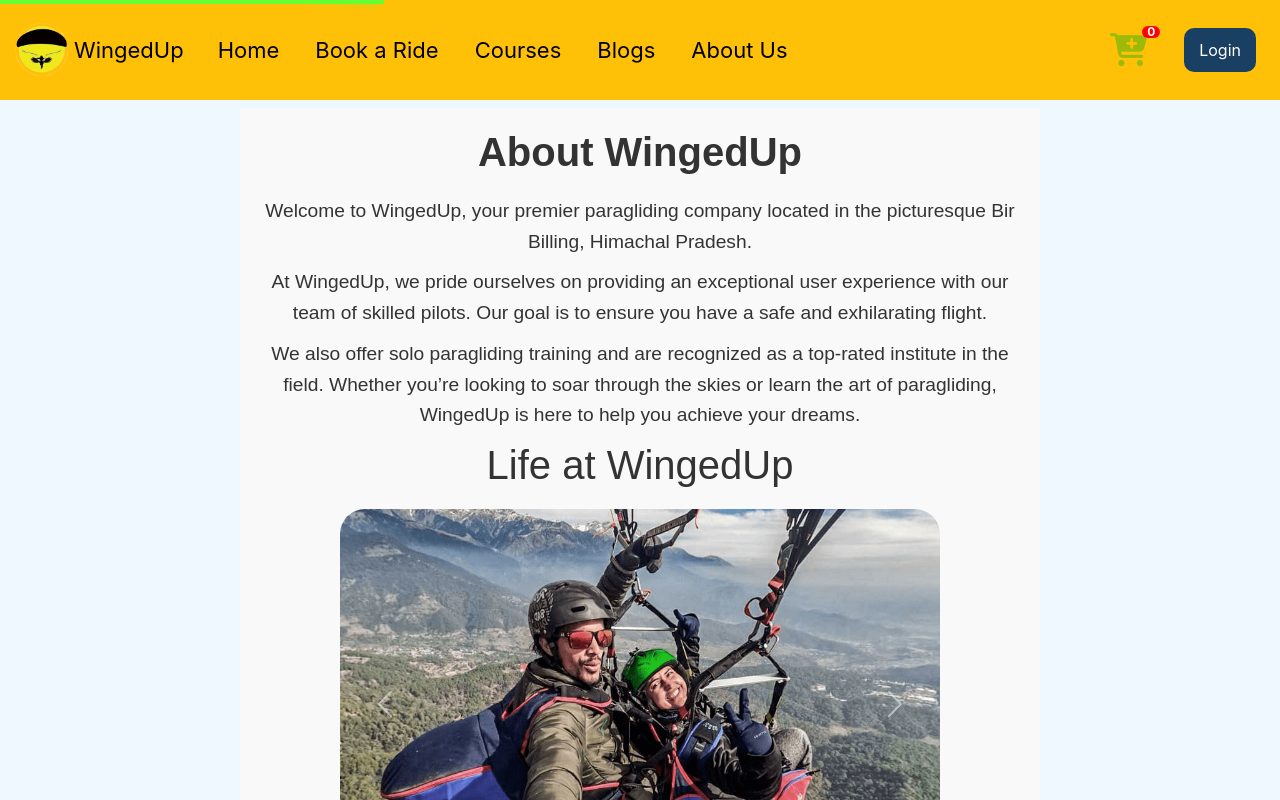
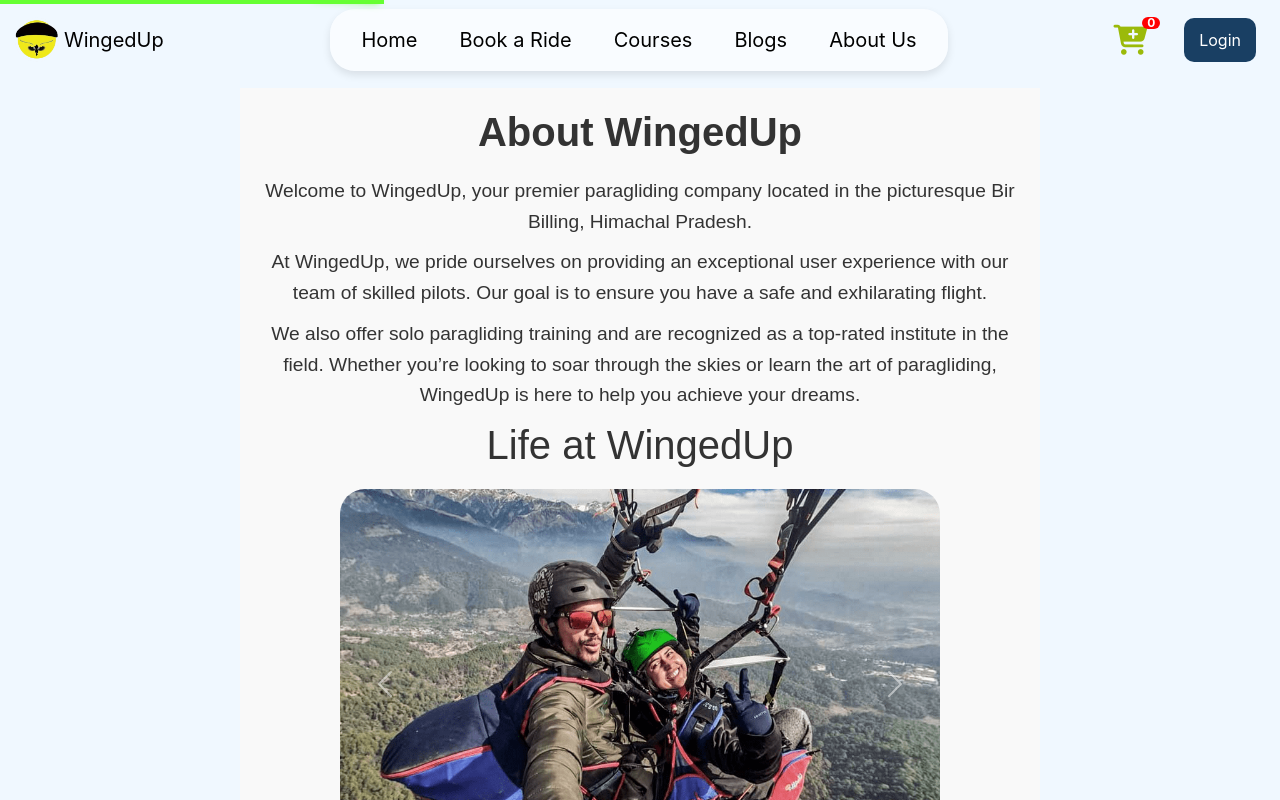
Before and after one commit to kaushal16124/wingedup, a React (Create React App) app in the folder frontend/: page /aboutus in a window 1280 px wide. Shown: the top 800 px of the page. Built offline with nearby package versions, Linux system fonts and the light colour scheme; no server answers.

Commit message:
Navbar designing session

```diff
--- a/frontend/src/App.css
+++ b/frontend/src/App.css
@@ -38,13 +38,13 @@
 }
 
 .navbar {
-
-  z-index: 100;
+  background-color: #e6d1d100;
+  z-index: 1;
 }
 
 .navbar-nav > li {
-  padding-left: 10px;
-  padding-right: 10px;
+  padding-left: 8px;
+  padding-right: 8px;
 }
 
 .bg-vid {
@@ -372,8 +372,16 @@ span {
 .navbar-header .navbar-brand {
   margin-left: 2px; /* Space between the logo and text */
 }
+.navbar-nav .nav-item .nav-link {
+  font-size: 20px; /* Adjust to your preferred size */
+}
 
 @media (max-width: 768px) {
+
+  .navbar {
+    background-color: #e6d1d1a9;
+    z-index: 100;
+  }
 .collapse.navbar-collapse {
 
   opacity: 1;
@@ -415,3 +423,45 @@ span {
   font-size: 14px; /* Adjust to your preferred size */
 }
 }
+
+@media (min-width: 768px) {
+.centered-menu {
+  background-color: rgba(255, 255, 255, 0.625); /* or any color you prefer */
+  border-radius: 25px;
+  box-shadow: 0 4px 8px rgba(0, 0, 0, 0.1);
+  padding: 8px 10px;
+  margin: 0 auto;
+}
+.centered-menu ul {
+  display: flex;
+  list-style: none;
+  padding: 0;
+  margin: 0;
+}
+
+.centered-menu li {
+  margin: 0 5px;
+  position: relative;
+  transition: all 0.3s ease;
+}
+
+.centered-menu-container {
+  display: flex;
+  justify-content: center;
+  flex: 1;
+}
+
+
+.centered-menu li:hover::before {
+  content: '';
+  position: absolute;
+  top: -10px;
+  left: -10px;
+  right: -10px;
+  bottom: -10px;
+  border-radius: 15px;
+  box-shadow: 0 8px 16px rgba(8, 0, 0, 0.2);
+  z-index: -1;
+}
+
+}
--- a/frontend/src/components/Navbar.js
+++ b/frontend/src/components/Navbar.js
@@ -185,21 +185,25 @@ useEffect(() => {
 
 
   return (
-    <nav className="navbar fixed-top navbar-collapse navbar-expand-lg navbar-light bg-warning" style={{ height: "100px", fontSize: "22px", fontFamily: "inherit" }}>
+    <nav className="navbar fixed-top navbar-collapse navbar-expand-lg navbar-light" style={{ height: "80px", fontSize: "20px", fontFamily: "inherit" }}>
       <div className="container-fluid  d-flex align-items-center justify-content-between">
       <div className="d-flex align-items-center">
         <button className="navbar-toggler" type="button" data-bs-toggle="collapse" data-bs-target="#navbarSupportedContent" aria-controls="navbarSupportedContent" aria-expanded="false" aria-label="Toggle navigation">
           <span className="navbar-toggler-icon"></span>
         </button>
         <div className="navbar-header d-flex align-items-center">
-          <img src={logo} alt="WingedUp" width="60" height="60" />
-          <a className="navbar-brand" href="/" style={{ fontSize: "22px" }}>WingedUp</a>
+          <img src={logo} alt="WingedUp" width="50" height="50" />
+          <a className="navbar-brand" href="/" style={{ fontSize: "20px" }}>WingedUp</a>
         </div>
         </div>
         <div className="collapse navbar-collapse justify-content-between" id="navbarSupportedContent">
+        <div className="centered-menu-container">
+        <div className="centered-menu">
           <ul className="navbar-nav">
             {isAdmin ? adminRouter() : userRouter()}
           </ul>
+          </div>
+          </div>
           <div className="d-flex align-items-center">
             <a href="/cart" style={{ position: 'relative', marginRight: '10px' }}>
               <i className="fa-solid fa-cart-plus cart fa-xl" style={{ color: "#9bba0a" }}></i>
--- a/frontend/src/components/Spinner.js
+++ b/frontend/src/components/Spinner.js
@@ -5,7 +5,7 @@ const Spinner = ()=> {
 
     return (
       <div className="text-center" >
-        <img src={loading} style={{width:"300px", height:"300px"}} alt="loading"></img>
+        <img src={loading} style={{width:"150px", height:"150px"}} alt="loading"></img>
       </div>
     )
 
--- a/frontend/src/index.css
+++ b/frontend/src/index.css
@@ -1,6 +1,6 @@
 body {
   margin: 0;
-  padding-top: 100px;
+  padding-top: 80px;
   font-family: -apple-system, BlinkMacSystemFont, 'Segoe UI', 'Roboto', 'Oxygen',
     'Ubuntu', 'Cantarell', 'Fira Sans', 'Droid Sans', 'Helvetica Neue',
     sans-serif;
```
